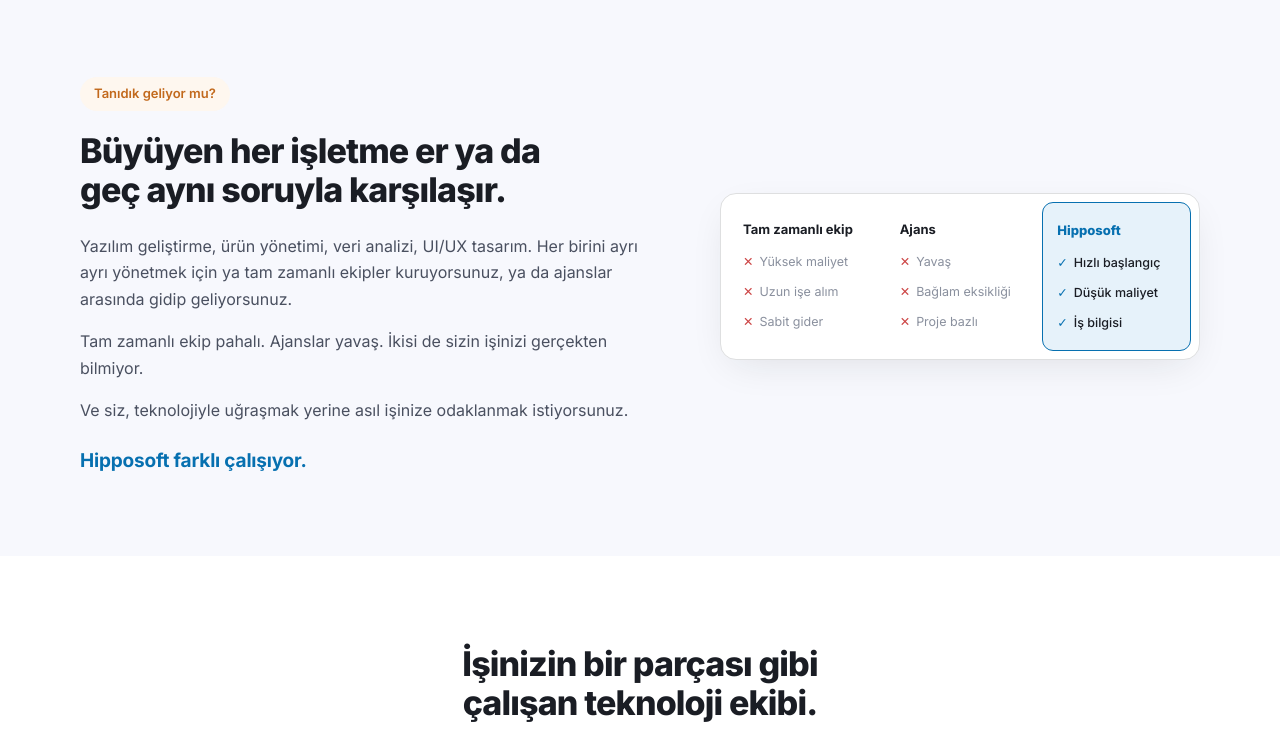
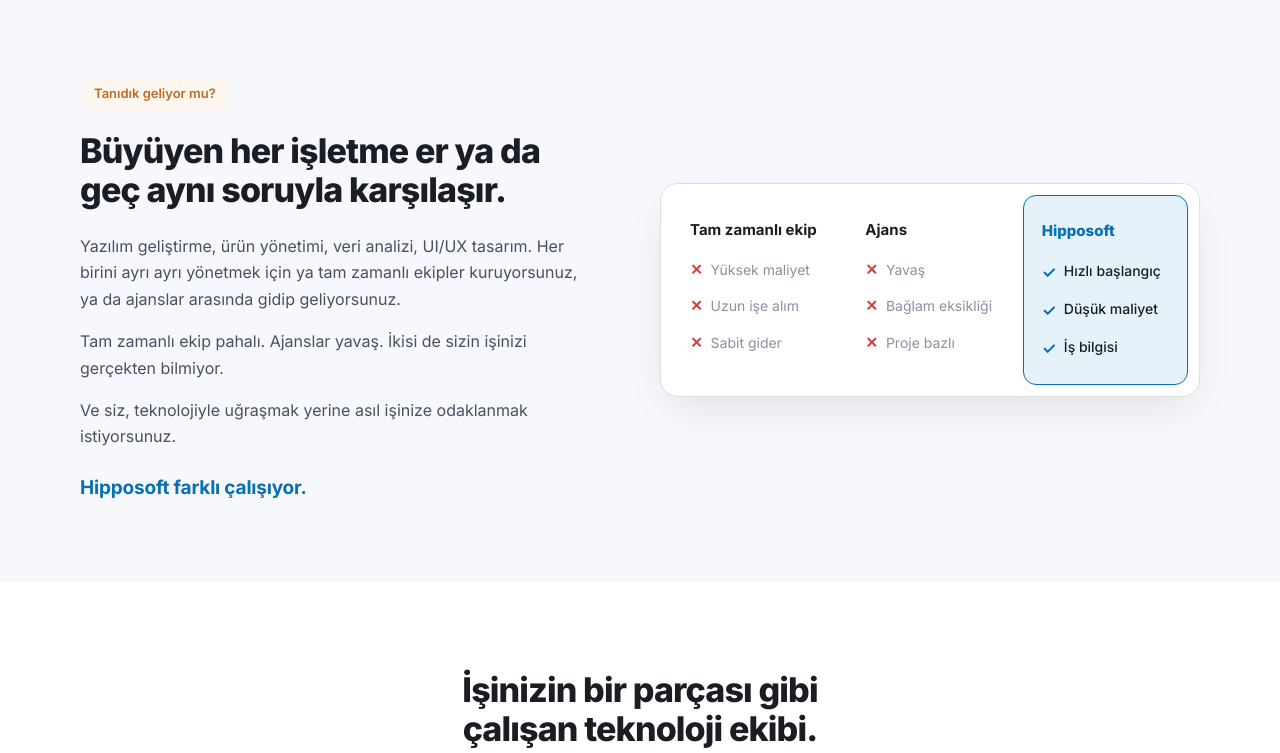
Before and after one commit to erdeniztunch-lab/hipposoft-landing, a website built with Vite: page index.html in a window 1280 px wide. Shown: the part 847-1600 px from the top of the page. Built offline with nearby package versions, Linux system fonts and the light colour scheme.

Commit message:
landing page improvements

```diff
--- a/index.html
+++ b/index.html
@@ -126,7 +126,7 @@
 
   <!-- ===================== PROBLEM ===================== -->
   <section style="background:#F7F8FD;padding:80px 0">
-    <div style="max-width:1440px;margin:0 auto;padding:0 80px;display:grid;grid-template-columns:1fr 480px;gap:72px;align-items:center">
+    <div style="max-width:1440px;margin:0 auto;padding:0 80px;display:grid;grid-template-columns:1fr 540px;gap:72px;align-items:center">
       <div style="max-width:600px">
         <span style="display:inline-block;background:#FEF7EF;color:#C2691C;font-weight:600;font-size:13px;padding:7px 14px;border-radius:100px;margin-bottom:20px">Tanıdık geliyor mu?</span>
         <h2 style="font-size:34px;font-weight:800;letter-spacing:-0.025em;line-height:1.15;margin:0 0 24px;color:#1A1D24;text-wrap:balance">Büyüyen her işletme er ya da geç aynı soruyla karşılaşır.</h2>
@@ -137,30 +137,30 @@
       </div>
 
       <!-- Comparison card -->
-      <div style="background:#fff;border:1px solid #DEDFE0;border-radius:16px;padding:8px;box-shadow:0 12px 40px -12px rgba(26,29,36,0.12)">
-        <div style="display:grid;grid-template-columns:1fr 1fr 1fr;gap:8px">
-          <div style="padding:18px 14px;border-radius:11px">
-            <div style="font-size:13px;font-weight:700;color:#1A1D24;margin-bottom:14px">Tam zamanlı ekip</div>
-            <div style="display:flex;flex-direction:column;gap:11px;font-size:12.5px;color:#8A909E">
-              <span style="display:flex;gap:6px;align-items:flex-start"><span style="color:#c44">✕</span>Yüksek maliyet</span>
-              <span style="display:flex;gap:6px;align-items:flex-start"><span style="color:#c44">✕</span>Uzun işe alım</span>
-              <span style="display:flex;gap:6px;align-items:flex-start"><span style="color:#c44">✕</span>Sabit gider</span>
+      <div style="background:#fff;border:1px solid #DEDFE0;border-radius:18px;padding:11px;box-shadow:0 16px 46px -14px rgba(26,29,36,0.14)">
+        <div style="display:grid;grid-template-columns:1fr 1fr 1fr;gap:10px">
+          <div style="padding:24px 18px;border-radius:13px">
+            <div style="font-size:15px;font-weight:700;color:#1A1D24;margin-bottom:17px">Tam zamanlı ekip</div>
+            <div style="display:flex;flex-direction:column;gap:14px;font-size:14px;color:#8A909E">
+              <span style="display:flex;gap:8px;align-items:flex-start"><span style="color:#c44;font-size:15px;font-weight:700">✕</span>Yüksek maliyet</span>
+              <span style="display:flex;gap:8px;align-items:flex-start"><span style="color:#c44;font-size:15px;font-weight:700">✕</span>Uzun işe alım</span>
+              <span style="display:flex;gap:8px;align-items:flex-start"><span style="color:#c44;font-size:15px;font-weight:700">✕</span>Sabit gider</span>
             </div>
           </div>
-          <div style="padding:18px 14px;border-radius:11px">
-            <div style="font-size:13px;font-weight:700;color:#1A1D24;margin-bottom:14px">Ajans</div>
-            <div style="display:flex;flex-direction:column;gap:11px;font-size:12.5px;color:#8A909E">
-              <span style="display:flex;gap:6px;align-items:flex-start"><span style="color:#c44">✕</span>Yavaş</span>
-              <span style="display:flex;gap:6px;align-items:flex-start"><span style="color:#c44">✕</span>Bağlam eksikliği</span>
-              <span style="display:flex;gap:6px;align-items:flex-start"><span style="color:#c44">✕</span>Proje bazlı</span>
+          <div style="padding:24px 18px;border-radius:13px">
+            <div style="font-size:15px;font-weight:700;color:#1A1D24;margin-bottom:17px">Ajans</div>
+            <div style="display:flex;flex-direction:column;gap:14px;font-size:14px;color:#8A909E">
+              <span style="display:flex;gap:8px;align-items:flex-start"><span style="color:#c44;font-size:15px;font-weight:700">✕</span>Yavaş</span>
+              <span style="display:flex;gap:8px;align-items:flex-start"><span style="color:#c44;font-size:15px;font-weight:700">✕</span>Bağlam eksikliği</span>
+              <span style="display:flex;gap:8px;align-items:flex-start"><span style="color:#c44;font-size:15px;font-weight:700">✕</span>Proje bazlı</span>
             </div>
           </div>
-          <div style="padding:18px 14px;border-radius:11px;background:#E6F2FA;border:1.5px solid #0770B0">
-            <div style="font-size:13px;font-weight:800;color:#0770B0;margin-bottom:14px">Hipposoft</div>
-            <div style="display:flex;flex-direction:column;gap:11px;font-size:12.5px;color:#1A1D24;font-weight:500">
-              <span style="display:flex;gap:6px;align-items:flex-start"><span style="color:#0770B0">✓</span>Hızlı başlangıç</span>
-              <span style="display:flex;gap:6px;align-items:flex-start"><span style="color:#0770B0">✓</span>Düşük maliyet</span>
-              <span style="display:flex;gap:6px;align-items:flex-start"><span style="color:#0770B0">✓</span>İş bilgisi</span>
+          <div style="padding:24px 18px;border-radius:13px;background:#E6F2FA;border:1.5px solid #0770B0">
+            <div style="font-size:15px;font-weight:800;color:#0770B0;margin-bottom:17px">Hipposoft</div>
+            <div style="display:flex;flex-direction:column;gap:14px;font-size:14px;color:#1A1D24;font-weight:500">
+              <span style="display:flex;gap:8px;align-items:flex-start"><span style="color:#0770B0;font-size:16px;font-weight:800">✓</span>Hızlı başlangıç</span>
+              <span style="display:flex;gap:8px;align-items:flex-start"><span style="color:#0770B0;font-size:16px;font-weight:800">✓</span>Düşük maliyet</span>
+              <span style="display:flex;gap:8px;align-items:flex-start"><span style="color:#0770B0;font-size:16px;font-weight:800">✓</span>İş bilgisi</span>
             </div>
           </div>
         </div>
--- a/styles.css
+++ b/styles.css
@@ -249,7 +249,7 @@
   }
 
   [style*="grid-template-columns:560px 1fr"],
-  [style*="grid-template-columns:1fr 480px"],
+  [style*="grid-template-columns:1fr 540px"],
   [style*="grid-template-columns:1fr 470px"] {
     grid-template-columns: 1fr !important;
     gap: 48px !important;
```
